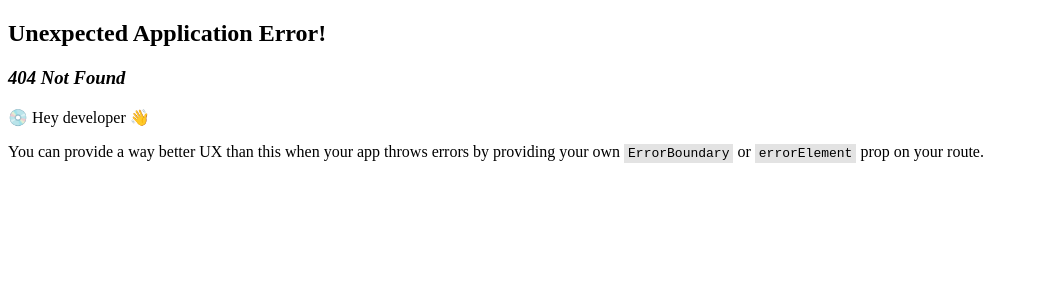
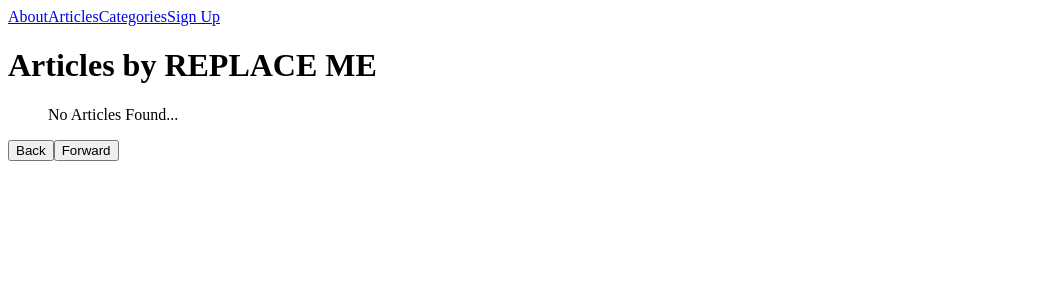
Before and after one commit to vishnusaibhosekar/react-router, a React (Create React App) app: page /authors/1 in a window 1280 px wide. Before the commit this address had no page. Shown: the top 300 px of the page, without its empty margins (0-1039 px from the left). Built offline with nearby package versions, Linux system fonts and the light colour scheme; the HTML template or start-up script is replaced by a standard one.

Commit message:
added dynamic routes to articles and authors

```diff
--- a/src/app/App.js
+++ b/src/app/App.js
@@ -19,6 +19,8 @@ const router = createBrowserRouter( createRoutesFromElements(
     <Route path="/about" element={ <About /> } />
     <Route path="/sign-up" element={ <SignUp /> } />
     <Route path="/articles" element={ <Articles /> } />
+    <Route path="/articles/:title" element={ <Article /> } />
+    <Route path="/authors/:name" element={ <Author /> } />
     <Route path="/categories" element={ <Categories /> } />
     <Route path="/profile" element={ <Profile /> } />
   </Route>
```
